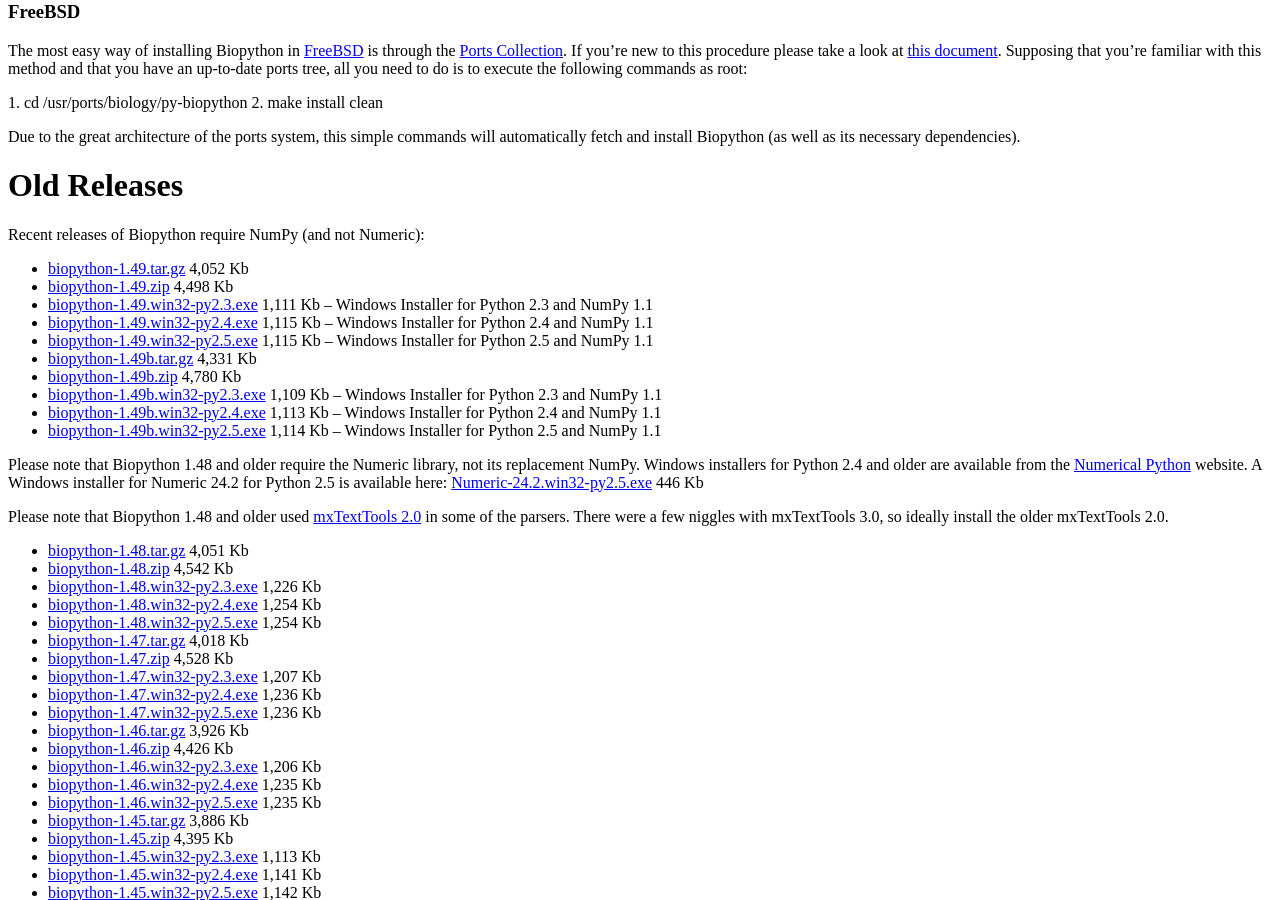
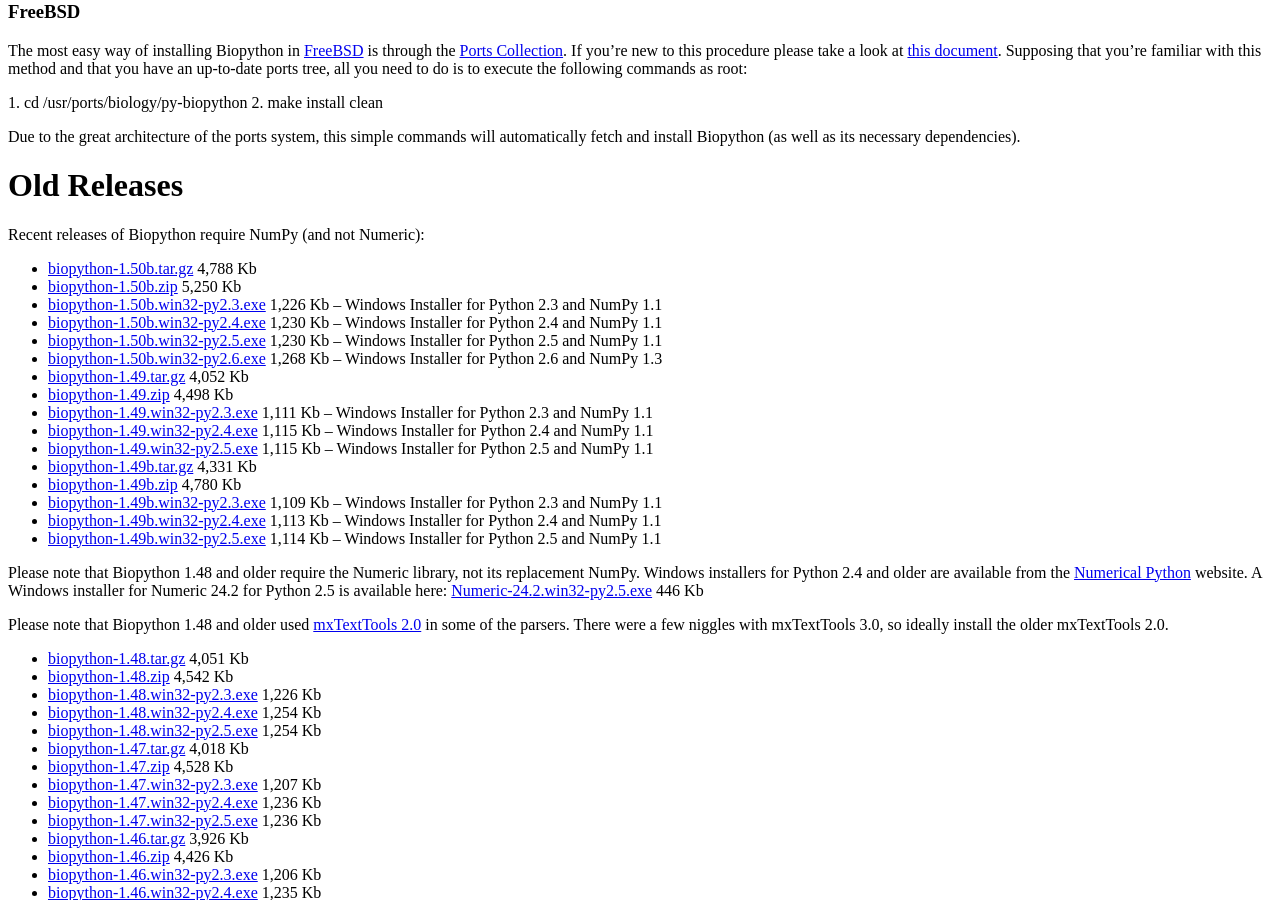
Before and after one commit to biopython/biopython.github.io, a Jekyll site: the page built from wiki/Download.md, in a window 1280 px wide and 900 px high, scrolled down 2287 px. Built offline with Jekyll 4.4.1, drawn with Linux system fonts in a browser that asks for light colours.

Commit message:
Moved Biopython 1.50b to old

```diff
--- a/wiki/Download.md
+++ b/wiki/Download.md
@@ -215,6 +215,18 @@ Old Releases
 
 Recent releases of Biopython require NumPy (and not Numeric):
 
+-   [biopython-1.50b.tar.gz](http://biopython.org/DIST/biopython-1.50b.tar.gz)
+    4,788 Kb
+-   [biopython-1.50b.zip](http://biopython.org/DIST/biopython-1.50b.zip)
+    5,250 Kb
+-   [biopython-1.50b.win32-py2.3.exe](http://biopython.org/DIST/biopython-1.50b.win32-py2.3.exe)
+    1,226 Kb -- Windows Installer for Python 2.3 and NumPy 1.1
+-   [biopython-1.50b.win32-py2.4.exe](http://biopython.org/DIST/biopython-1.50b.win32-py2.4.exe)
+    1,230 Kb -- Windows Installer for Python 2.4 and NumPy 1.1
+-   [biopython-1.50b.win32-py2.5.exe](http://biopython.org/DIST/biopython-1.50b.win32-py2.5.exe)
+    1,230 Kb -- Windows Installer for Python 2.5 and NumPy 1.1
+-   [biopython-1.50b.win32-py2.6.exe](http://biopython.org/DIST/biopython-1.50b.win32-py2.6.exe)
+    1,268 Kb -- Windows Installer for Python 2.6 and NumPy 1.3
 -   [biopython-1.49.tar.gz](http://biopython.org/DIST/biopython-1.49.tar.gz)
     4,052 Kb
 -   [biopython-1.49.zip](http://biopython.org/DIST/biopython-1.49.zip)
```
Also changed, not shown: 1 other file.
